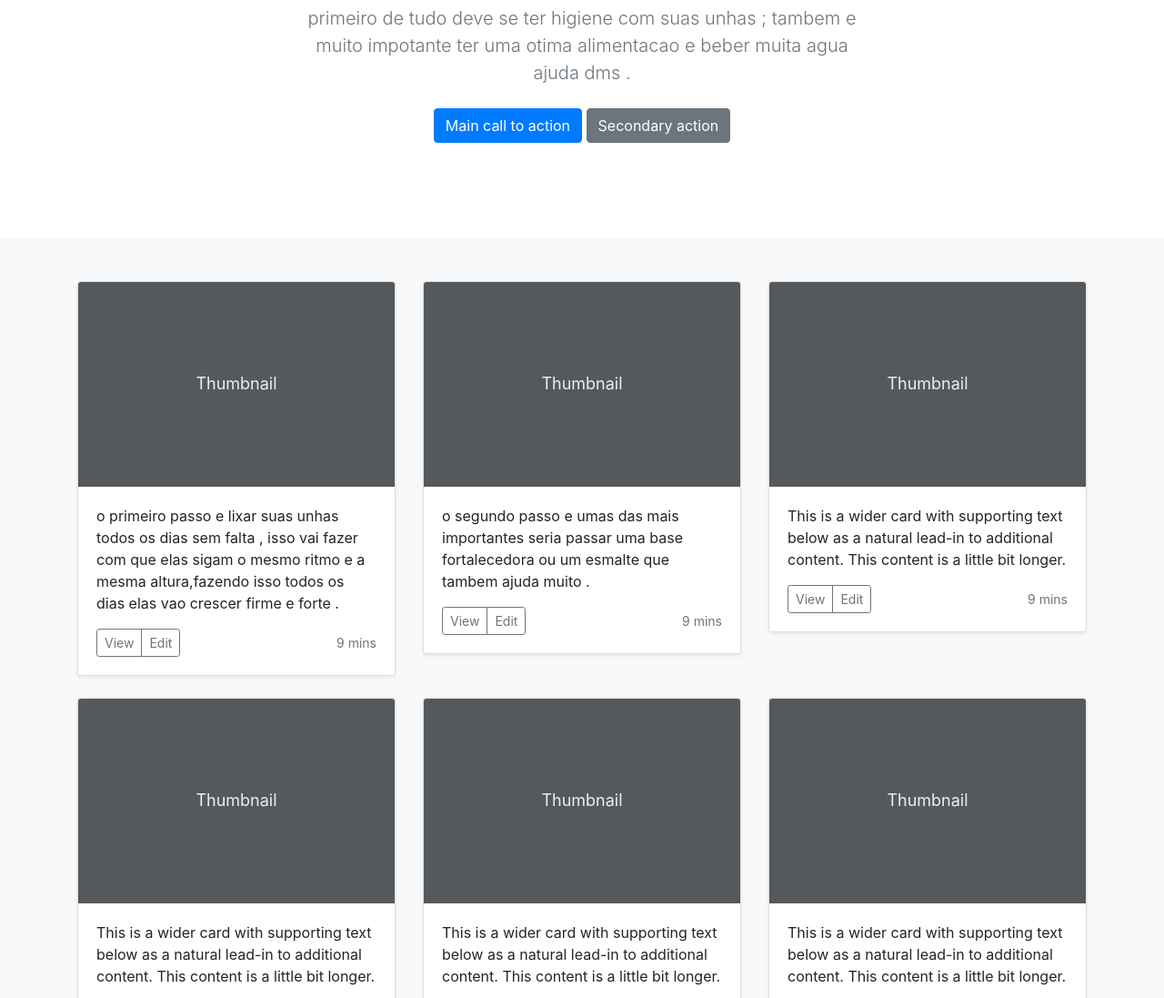
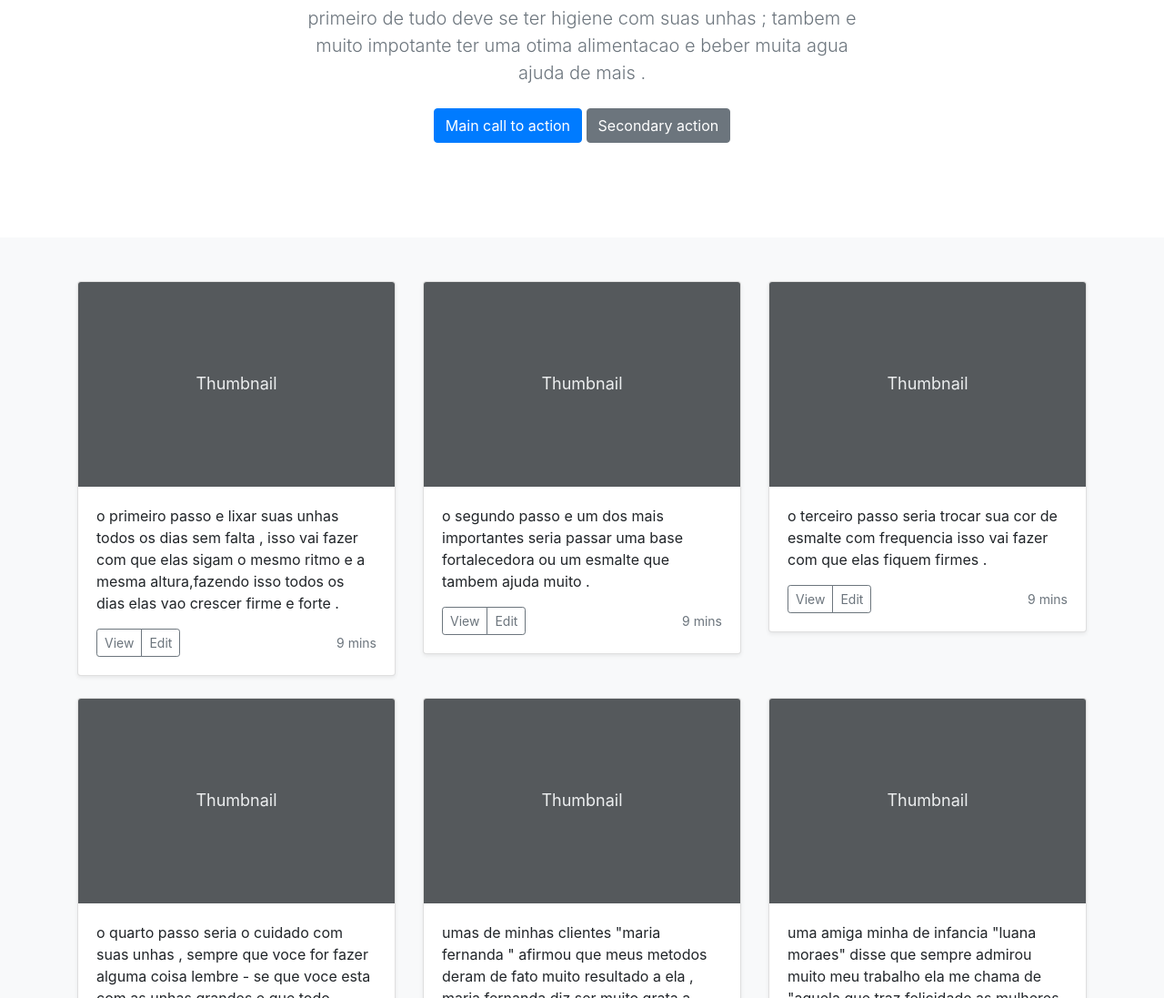
Before and after one commit to raysinhasogarau/entrega-do-bootstrap, a plain HTML site: page album/index.html in a window 1280 px wide. Shown: the part 203-1300 px from the top of the page at 91% size. Drawn offline with nearby package versions, Linux system fonts and the light colour scheme.

Commit message:
atividade 24 /05/2023 bootstrap

```diff
--- a/album/index.html
+++ b/album/index.html
@@ -77,7 +77,10 @@
   <section class="jumbotron text-center">
     <div class="container">
       <h1>Unhas firmes e bem cuidadas  </h1>
-      <p class="lead text-muted"> primeiro de tudo deve se ter higiene com suas unhas ; tambem e muito impotante ter uma otima alimentacao e beber muita agua ajuda dms
+      <p class="lead text-muted"> primeiro de tudo deve
+         se ter higiene com suas unhas ; tambem e muito
+         impotante ter uma otima alimentacao e beber muita
+          agua ajuda de mais
 
 
 .</p>
@@ -116,7 +119,7 @@
             <svg class="bd-placeholder-img card-img-top" width="100%" height="225" xmlns="http://www.w3.org/2000/svg" role="img" aria-label="Placeholder: Thumbnail" preserveAspectRatio="xMidYMid slice" focusable="false"><title>Placeholder</title><rect width="100%" height="100%" fill="#55595c"/><text x="50%" y="50%" fill="#eceeef" dy=".3em">Thumbnail</text></svg>
 
             <div class="card-body">
-              <p class="card-text"> o segundo passo e umas das mais importantes seria passar uma base fortalecedora
+              <p class="card-text"> o segundo passo e um dos mais importantes seria passar uma base fortalecedora
                 ou um esmalte que tambem ajuda muito
                                   .</p>
               <div class="d-flex justify-content-between align-items-center">
@@ -133,8 +136,13 @@
           <div class="card mb-4 shadow-sm">
             <svg class="bd-placeholder-img card-img-top" width="100%" height="225" xmlns="http://www.w3.org/2000/svg" role="img" aria-label="Placeholder: Thumbnail" preserveAspectRatio="xMidYMid slice" focusable="false"><title>Placeholder</title><rect width="100%" height="100%" fill="#55595c"/><text x="50%" y="50%" fill="#eceeef" dy=".3em">Thumbnail</text></svg>
 
-            <div class="card-body">
-              <p class="card-text">This is a wider card with supporting text below as a natural lead-in to additional content. This content is a little bit longer.</p>
+            <div class="card-body"> o terceiro passo seria
+               trocar sua cor de esmalte
+               com frequencia isso vai fazer com que elas fiquem firmes  .
+              <p class="card-text">
+
+
+              </p>
               <div class="d-flex justify-content-between align-items-center">
                 <div class="btn-group">
                   <button type="button" class="btn btn-sm btn-outline-secondary">View</button>
@@ -151,7 +159,12 @@
             <svg class="bd-placeholder-img card-img-top" width="100%" height="225" xmlns="http://www.w3.org/2000/svg" role="img" aria-label="Placeholder: Thumbnail" preserveAspectRatio="xMidYMid slice" focusable="false"><title>Placeholder</title><rect width="100%" height="100%" fill="#55595c"/><text x="50%" y="50%" fill="#eceeef" dy=".3em">Thumbnail</text></svg>
 
             <div class="card-body">
-              <p class="card-text">This is a wider card with supporting text below as a natural lead-in to additional content. This content is a little bit longer.</p>
+              <p class="card-text"> o quarto passo seria o cuidado com suas unhas , sempre que voce
+                 for fazer alguma coisa lembre - se que voce esta com as unhas grandes e que todo cuidado e pouco.
+
+
+
+                </p>
               <div class="d-flex justify-content-between align-items-center">
                 <div class="btn-group">
                   <button type="button" class="btn btn-sm btn-outline-secondary">View</button>
@@ -167,7 +180,12 @@
             <svg class="bd-placeholder-img card-img-top" width="100%" height="225" xmlns="http://www.w3.org/2000/svg" role="img" aria-label="Placeholder: Thumbnail" preserveAspectRatio="xMidYMid slice" focusable="false"><title>Placeholder</title><rect width="100%" height="100%" fill="#55595c"/><text x="50%" y="50%" fill="#eceeef" dy=".3em">Thumbnail</text></svg>
 
             <div class="card-body">
-              <p class="card-text">This is a wider card with supporting text below as a natural lead-in to additional content. This content is a little bit longer.</p>
+              <p class="card-text"> umas de  minhas clientes "maria fernanda " afirmou que meus metodos deram de
+                 fato  muito resultado  a ela , maria fernanda diz ser muito grata a mim porque depois que comecou a usar meus metodos a unha dela mudou de
+                  fato , maria disse que antes suas unhas eram moles e quebradissas ela diz ser muito grata a mim por finalmente isso ter mudado .
+
+
+              </p>
               <div class="d-flex justify-content-between align-items-center">
                 <div class="btn-group">
                   <button type="button" class="btn btn-sm btn-outline-secondary">View</button>
@@ -183,7 +201,7 @@
             <svg class="bd-placeholder-img card-img-top" width="100%" height="225" xmlns="http://www.w3.org/2000/svg" role="img" aria-label="Placeholder: Thumbnail" preserveAspectRatio="xMidYMid slice" focusable="false"><title>Placeholder</title><rect width="100%" height="100%" fill="#55595c"/><text x="50%" y="50%" fill="#eceeef" dy=".3em">Thumbnail</text></svg>
 
             <div class="card-body">
-              <p class="card-text">This is a wider card with supporting text below as a natural lead-in to additional content. This content is a little bit longer.</p>
+              <p class="card-text">uma amiga minha de infancia "luana moraes" disse que sempre admirou muito meu trabalho ela me chama de "aquela que traz felicidade as mulheres "  </p>
               <div class="d-flex justify-content-between align-items-center">
                 <div class="btn-group">
                   <button type="button" class="btn btn-sm btn-outline-secondary">View</button>
@@ -200,7 +218,12 @@
             <svg class="bd-placeholder-img card-img-top" width="100%" height="225" xmlns="http://www.w3.org/2000/svg" role="img" aria-label="Placeholder: Thumbnail" preserveAspectRatio="xMidYMid slice" focusable="false"><title>Placeholder</title><rect width="100%" height="100%" fill="#55595c"/><text x="50%" y="50%" fill="#eceeef" dy=".3em">Thumbnail</text></svg>
 
             <div class="card-body">
-              <p class="card-text">This is a wider card with supporting text below as a natural lead-in to additional content. This content is a little bit longer.</p>
+              <p class="card-text">uma outra cliente minha "maria eduarda" disse que sou sua salvadora ,
+                 ela tinha o grave costume de ruer suas unhas isso acabava com suas cuticulas,
+                  depois de ver minhas dicas de como parar de ruer unha ela disse que nunca foi tao feliz ,
+                  disse que minha ideia de colocar alho e cravo na base foi genial !
+
+            </p>
               <div class="d-flex justify-content-between align-items-center">
                 <div class="btn-group">
                   <button type="button" class="btn btn-sm btn-outline-secondary">View</button>
```
